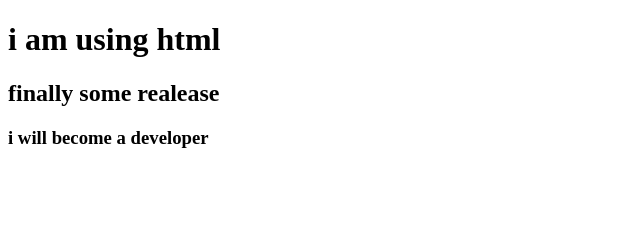
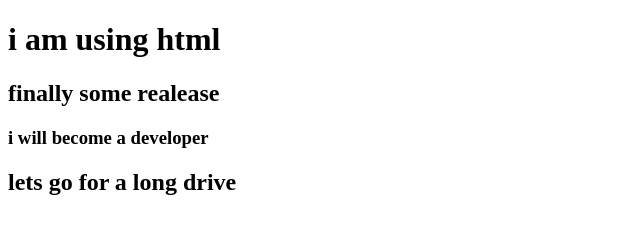
Before and after one commit to oliulislam4/my-first-website, a plain HTML site: page index.html in a window 1280 px wide. Shown: the whole page, without its empty margins (0-640 px from the left). Drawn offline with Linux system fonts and the light colour scheme.

```diff
--- a/index.html
+++ b/index.html
@@ -9,5 +9,6 @@
     <h1>i am using html</h1>
     <h2>finally some realease</h2>
     <h3> i will become a developer</h3>
+  <h2>lets go for a long drive</h2>
 </body>
 </html>
```
